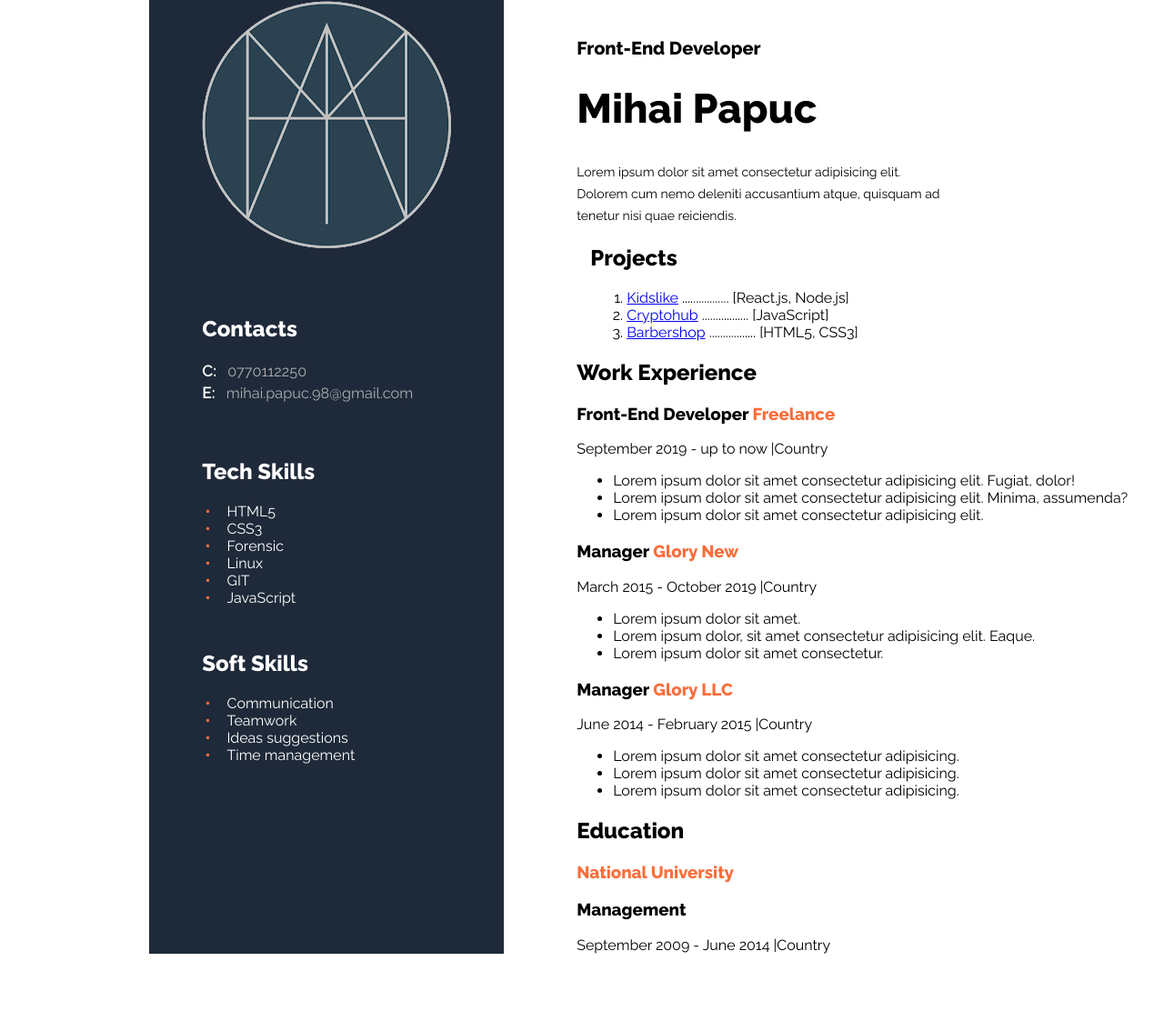
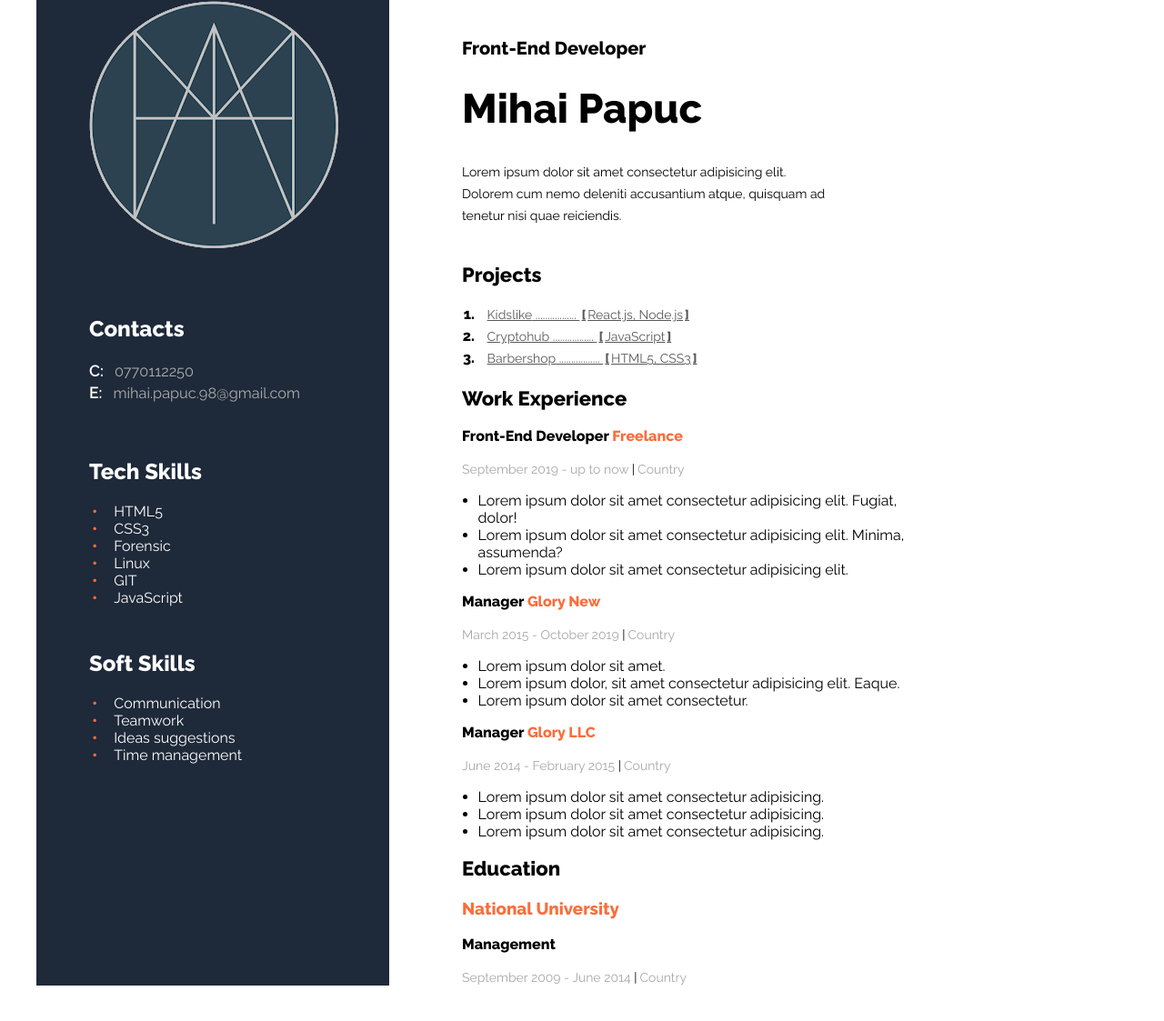
Before and after one commit to MihaiPapuc/MyCV, a plain HTML site: page root/index.html in a window 1280 px wide. Shown: the part 95-1218 px from the top of the page at 91% size. Before the commit the page ends 1184 px from the top, so only its background shows below. Drawn offline with Linux system fonts and the light colour scheme.

Commit message:
add changes to css

```diff
--- a/root/styles/styles.css
+++ b/root/styles/styles.css
@@ -103,6 +103,7 @@ body {
 
 .right-section {
     margin-left: 80px;
+    margin-right: 220px;
     background-color: #fff;
 }
 
@@ -137,16 +138,94 @@ body {
 }
 
 .projects {
-    margin: 15px;
+    margin-top: 40px;
+    width: 400px;
 }
 
-
-.jobs {
-    padding: 15px;
-    margin-top: 15px;
+.right-sec-block-title {
+    font-style: none;
+    font-weight: 800;
+    font-size: 22px;
+    line-height: 27px;
 }
 
-.education {
-    padding: 15px;
-    margin-top: 15px;
+.bracket {
+    font-weight: bold;
+    margin: 2px;
 }
+
+.project-items {
+    font-style: normal;
+    font-weight: 400;
+    font-size: 14px;
+    line-height: 24px;
+    text-decoration: underline;
+    color: #595959;
+    margin-left: 10px;
+}
+
+.project-items a:visited {
+    text-decoration: none;
+    background-color: transparent;
+    color: #595959;
+}
+
+.project-items a:link {
+    text-decoration: none;
+    background-color: transparent;
+    color: #595959;
+}
+
+.project-items a:active {
+    text-decoration: none;
+    background-color: transparent;
+    color: #595959;
+}
+
+.right-section-list {
+    font-weight: 800;
+    color: #000;
+}
+
+#olList {
+    margin-left: -1.4rem;
+}
+
+.job-name {
+    font-style: normal;
+    font-weight: 800;
+    font-size: 16px;
+    line-height: 20px;
+}
+
+#studyName {
+    font-style: normal;
+    font-weight: 800;
+    font-size: 16px;
+    line-height: 20px;
+}
+
+.descript-job {
+    font-style: normal;
+    font-weight: 400;
+    font-size: 14px;
+    line-height: 12px;
+    color: #A8A8A8;
+}
+
+.person-jobs ul {
+    margin-left: -1.4rem;
+}
+
+.line-brake {
+    margin-right: 3px;
+    color: #000;
+}
+
+#descriptEducation {
+    font-style: normal;
+    font-weight: 400;
+    font-size: 14px;
+    line-height: 12px;
+    color: #A8A8A8;
+}
```
